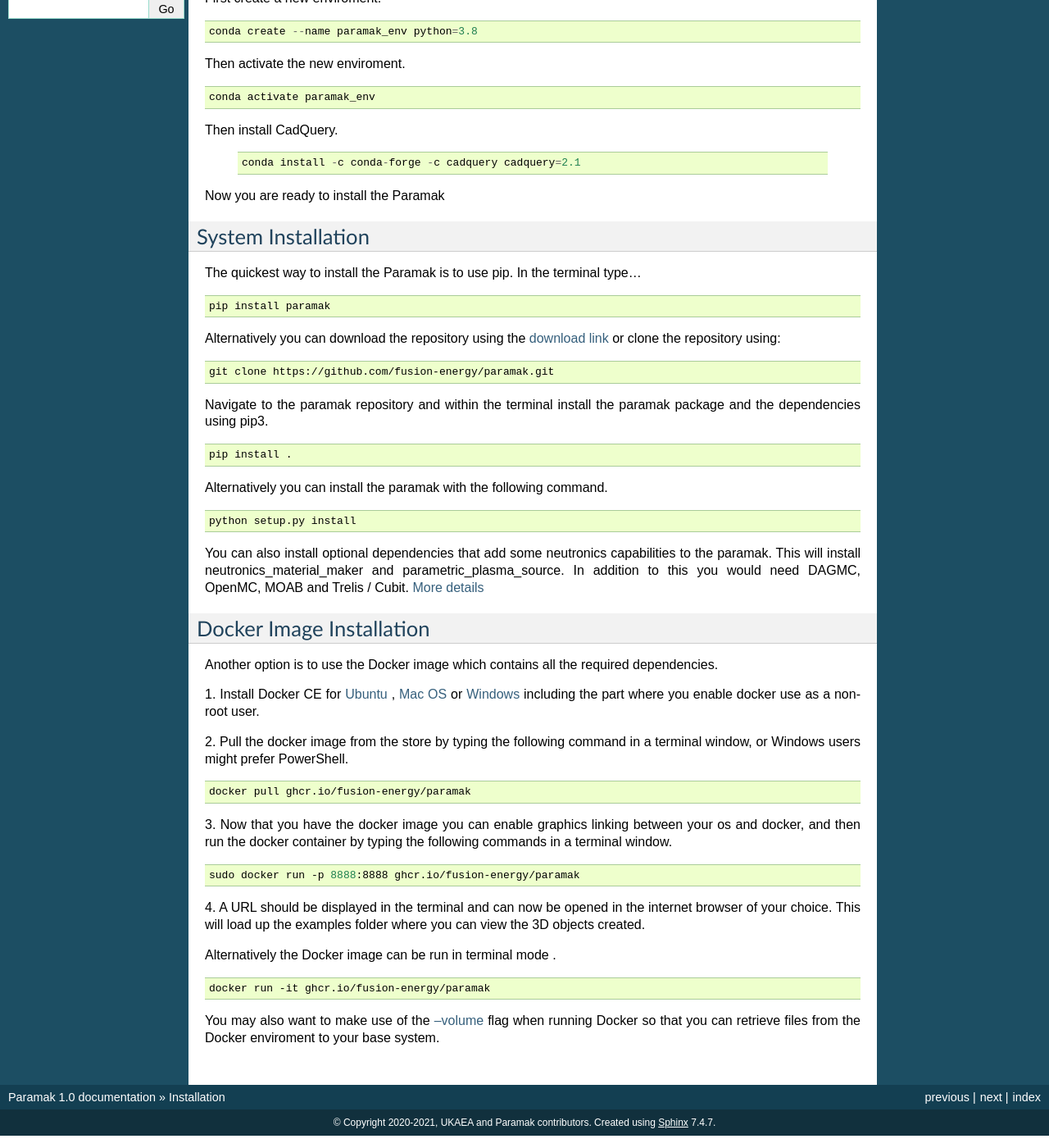
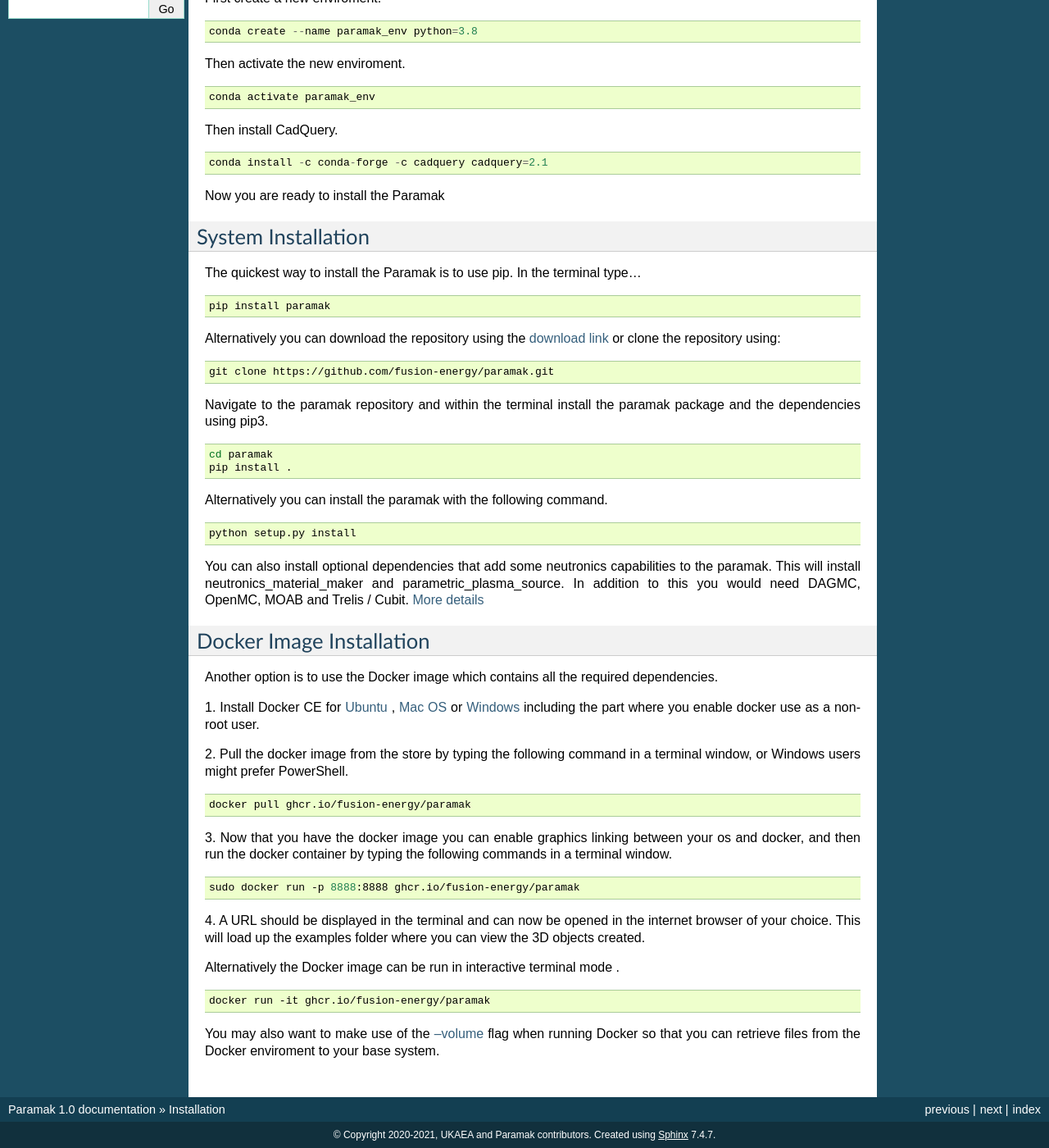
Before and after one commit to fusion-energy/paramak, a Sphinx documentation site: the page built from docs/source/paramak.install.rst, in a window 1280 px wide and 1400 px high, scrolled down 350 px. Shown: the whole window at 82% size. Built offline with Sphinx 7.4.7, drawn with Linux system fonts in a browser that asks for light colours.

Commit message:
fixed indent typo

```diff
--- a/docs/source/paramak.install.rst
+++ b/docs/source/paramak.install.rst
@@ -35,9 +35,9 @@
 
 Then install CadQuery.
 
-   .. code-block:: python
+.. code-block:: python
 
-      conda install -c conda-forge -c cadquery cadquery=2.1
+   conda install -c conda-forge -c cadquery cadquery=2.1
 
 Now you are ready to install the Paramak
 
@@ -62,6 +62,7 @@
 
 .. code-block:: bash
 
+   cd paramak
    pip install .
 
 Alternatively you can install the paramak with the following command.
@@ -107,7 +108,7 @@
 internet browser of your choice. This will load up the examples folder where
 you can view the 3D objects created.
 
-Alternatively the Docker image can be run in terminal mode .
+Alternatively the Docker image can be run in interactive terminal mode .
 
 .. code-block:: bash
 
```
